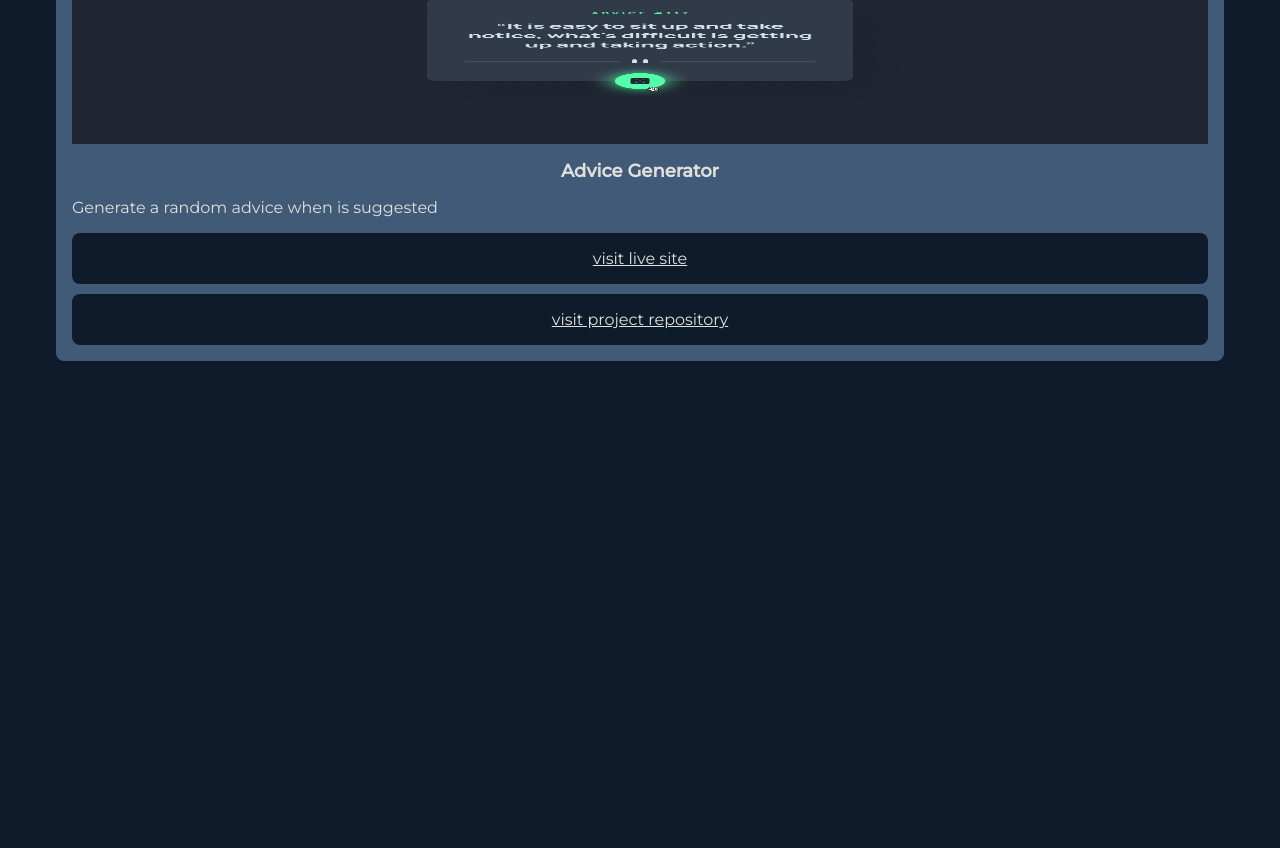
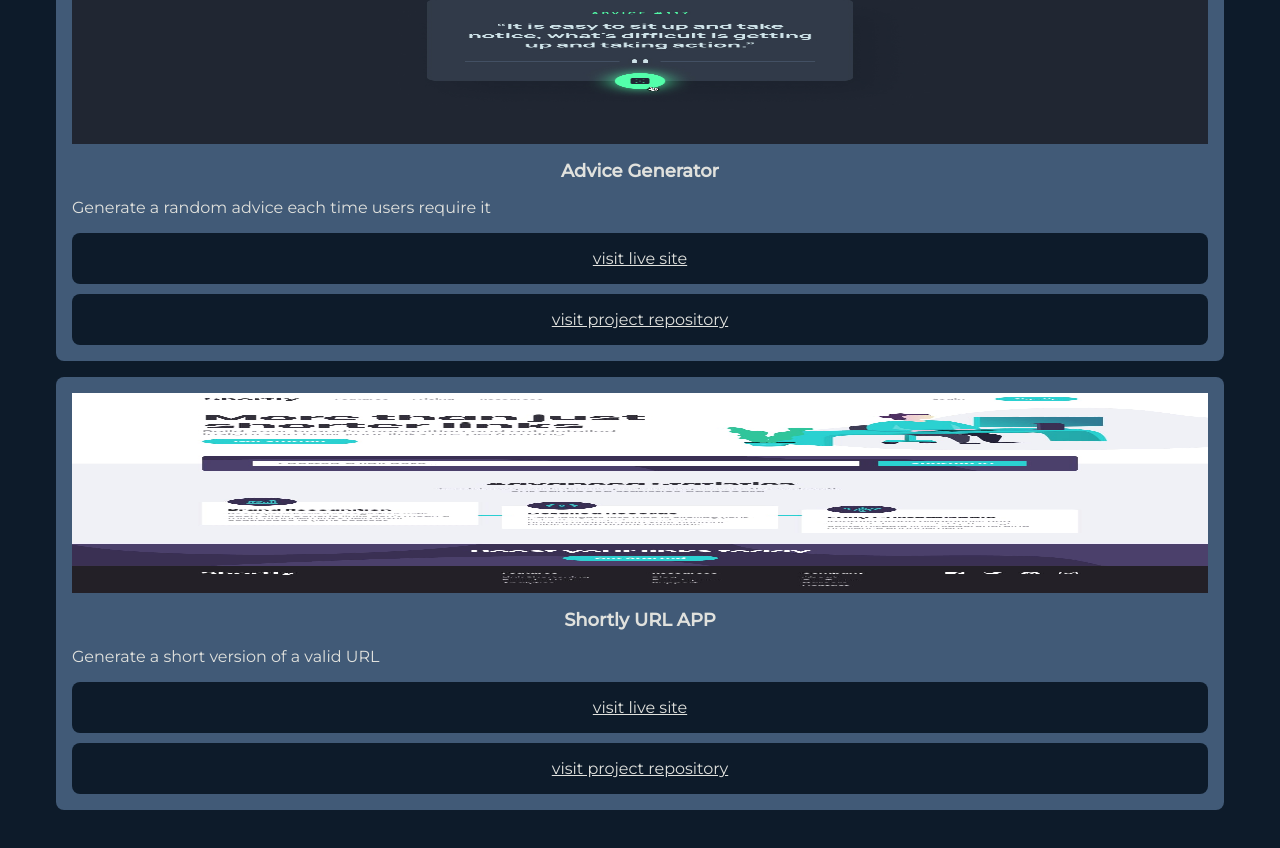
Before and after one commit to OrlandoLeyva/Portfolio, a React (Vite) app: page / in a window 1280 px wide. Shown: the part 1054-1902 px from the top of the page. Before the commit the page ends 1471 px from the top, so only its background shows below. Built offline with nearby package versions, Linux system fonts and the light colour scheme.

Commit message:
shortly project added

```diff
--- a/src/data.js
+++ b/src/data.js
@@ -1,6 +1,7 @@
 //todo: ID FOR EACH PROJECT
 import countriesPoster from './assets/images/countries-poster.jpg'
 import advicePoster from './assets/images/advice-app.poster.jpg'
+import shortUrlPoster from './assets/images/short-url-poster.jpg'
 
 export default [
     {
@@ -15,10 +16,19 @@ export default [
 
     {
         name: 'Advice Generator',
-        description: 'Generate a random advice when is suggested',
+        description: 'Generate a random advice each time users require it',
         poster: advicePoster,
         type: 'basic',
         site: 'https://advice-generator-orlando.netlify.app/',
         repository: 'https://github.com/OrlandoLeyva/Advice-generator'
+    },
+
+    {
+        name: 'Shortly URL APP',
+        description: 'Generate a short version of a valid URL',
+        poster: shortUrlPoster,
+        type: 'basic',
+        site: 'https://shortly-orlando.netlify.app/',
+        repository: 'https://github.com/OrlandoLeyva/URL-shortening'
     }
 ]
```
Also changed, not shown: src/assets/images/short-url-poster.jpg (added).
